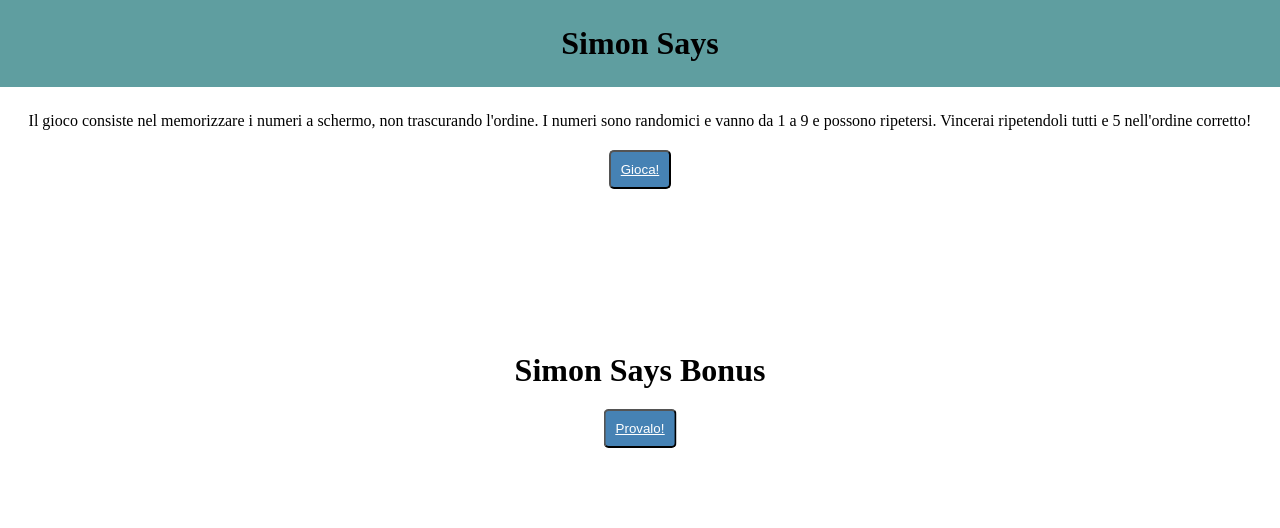
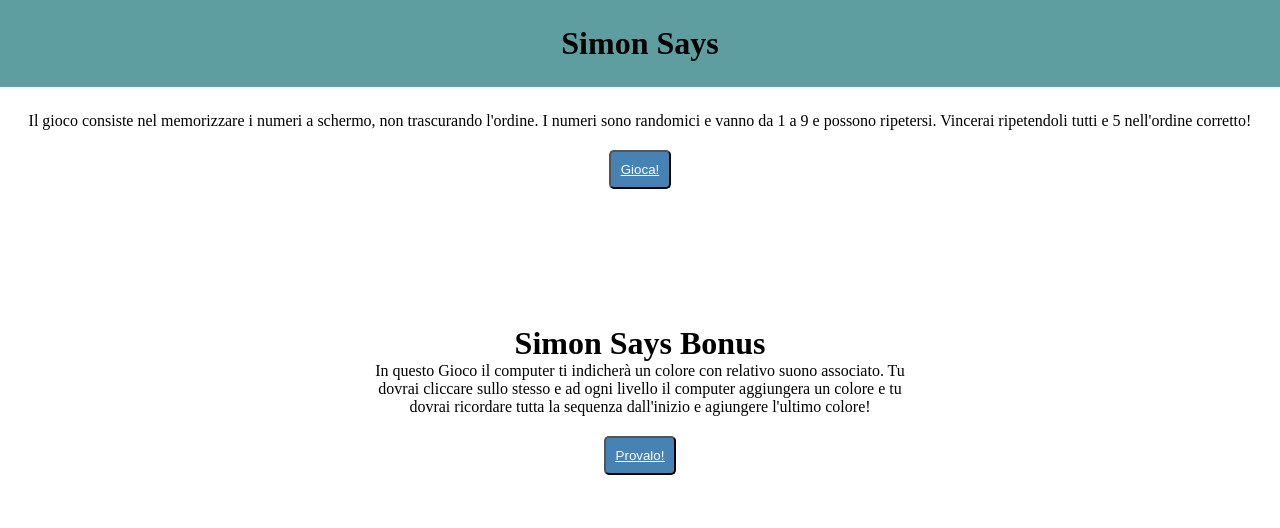
Before and after one commit to EgidioSperanza/js-simon, a plain HTML site: page index.html in a window 1280 px wide. Drawn offline with Linux system fonts and the light colour scheme.

Commit message:
Aggiunta breve spiegazione gioco bonus

```diff
--- a/index.html
+++ b/index.html
@@ -21,6 +21,12 @@
       </div>
       <div class="bonus">
         <h1>Simon Says Bonus</h1>
+        <p>
+          In questo Gioco il computer ti indicherà un colore con relativo suono
+          associato. Tu dovrai cliccare sullo stesso e ad ogni livello il
+          computer aggiungera un colore e tu dovrai ricordare tutta la sequenza
+          dall'inizio e agiungere l'ultimo colore!
+        </p>
         <button><a href="./bonus/index.html">Provalo!</a></button>
       </div>
     </div>
```
